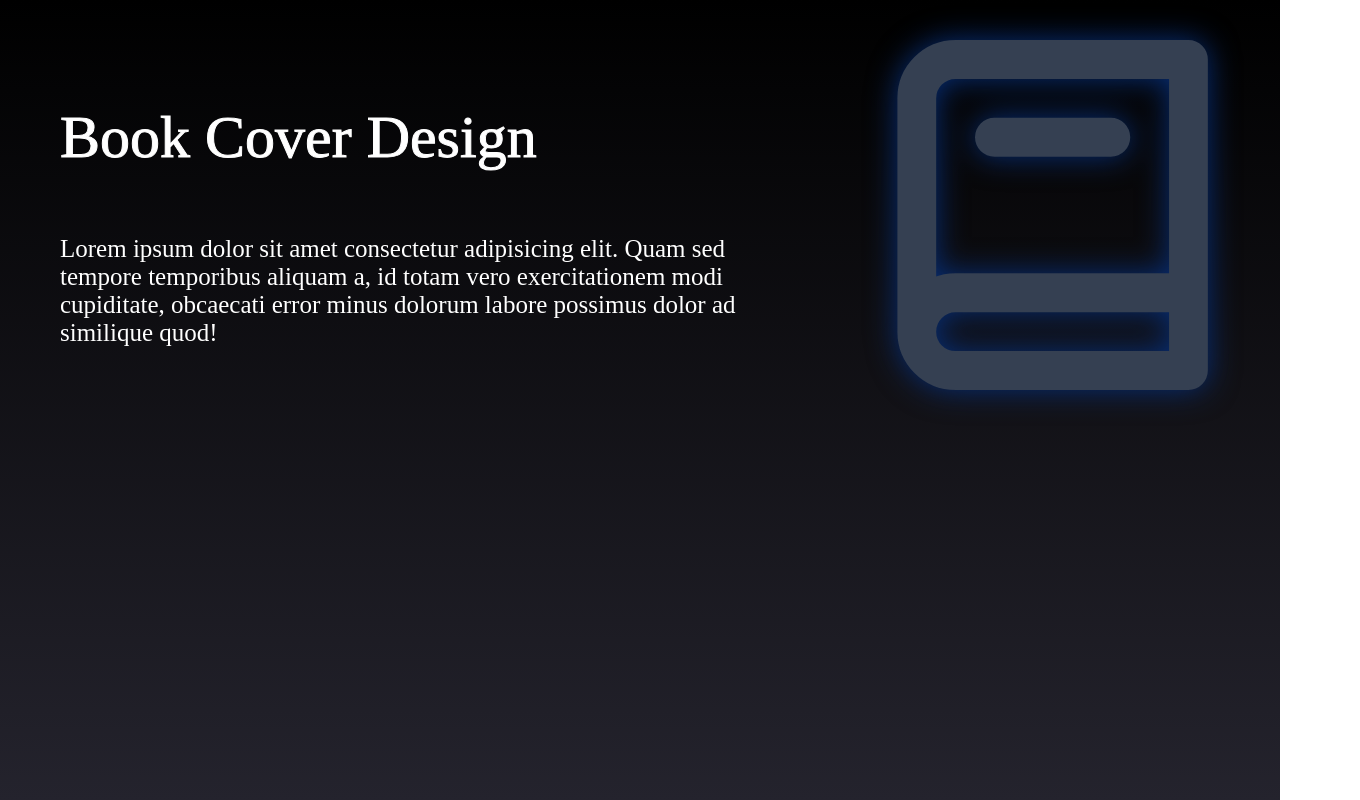
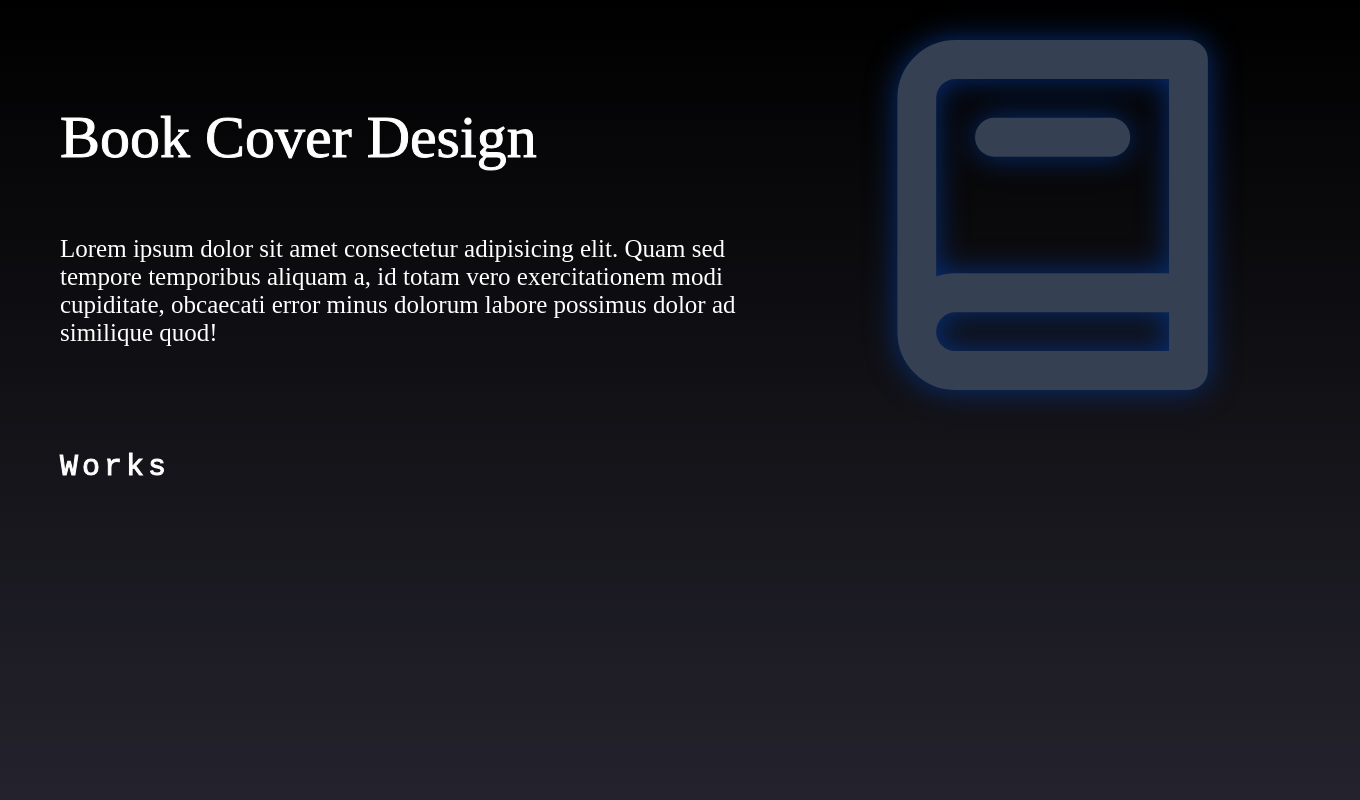
Before and after one commit to EricStratosphere/stratosphereCRUDPortfolio, a Next.js app: page /site-mode/service-page in a window 1280 px wide. Shown: the whole page, 1360 px wide, since content can reach past the window. Built offline with nearby package versions, Linux system fonts and the light colour scheme; a web font is replaced by a local one.

Commit message:
Add styling to service page

```diff
--- a/app/site-mode/main-page/styles/art-collage.module.css
+++ b/app/site-mode/main-page/styles/art-collage.module.css
@@ -36,9 +36,7 @@
     min-height : 100px;
 
     /* -webkit-column-count : 5;  */
-    -webkit-column-gap : 5px;
     -webkit-column-width :  clamp(180px, 25vw, 400px);
-    -moz-column-gap : 5px;
     -moz-column-width : clamp(180px, 25vw, 400px);
     /* column-count : 5; */
 
--- a/app/site-mode/main-page/styles/hero-section.module.css
+++ b/app/site-mode/main-page/styles/hero-section.module.css
@@ -78,6 +78,7 @@
     /* -webkit-text-stroke-color : rgb(255, 121, 32); */
     background-image : linear-gradient(to right, rgb(255, 121, 32) 75%, rgb(107, 206, 255));
     -webkit-background-clip: text;
+    background-clip : text;
     -webkit-text-fill-color: transparent;
 }
 
@@ -87,6 +88,7 @@
 
     background-image : linear-gradient(to right, rgb(255, 255, 255) 75%, rgb(107, 206, 255));
     -webkit-background-clip: text;
+    background-clip : text;
     -webkit-text-fill-color: transparent;
 }
 
--- a/app/site-mode/service-page/components/service-sample.tsx
+++ b/app/site-mode/service-page/components/service-sample.tsx
@@ -0,0 +1,16 @@
+import styles from '../styles/service-sample.module.css'
+export default function ServiceSample(){
+    return(
+        <>
+            <div className={styles['service-sample-div']}>
+                <div className={styles['service-text']}>
+                    Works
+                </div>
+
+                <div className={styles['service-works']}>
+
+                </div>
+            </div>
+        </>
+    )
+}
--- a/app/site-mode/service-page/page.tsx
+++ b/app/site-mode/service-page/page.tsx
@@ -1,6 +1,7 @@
 "use server";
 import styles from './styles/service-page.module.css'
 import Image from 'next/image'
+import ServiceSample from './components/service-sample';
 export default async function ServicePage(){
     return(
         <>
@@ -22,6 +23,10 @@ export default async function ServicePage(){
                     </div>
                 </div>
             </header>
+
+            <main>
+                <ServiceSample></ServiceSample>
+            </main>
         </>
 
     )
--- /dev/null
+++ b/app/site-mode/service-page/styles/service-sample.module.css
@@ -0,0 +1,19 @@
+@import url('../../main-page/styles/hero-section.module.css');
+.service-sample-div{
+    padding : var(--outer-padding);
+    /* background-color: blue; */
+    width : 100%;
+    height : 100px;
+}
+
+.service-text{
+    width : 100%;
+    /* background-color: aqua; */
+    margin : var(--text-margin);
+    text-align : left;
+    font-family :'Courier New', Courier, monospace;
+    font-size : clamp(20px, 2.5vw, 30px);
+    -webkit-text-stroke-width : 1px;
+    -webkit-text-stroke-color : white;
+    letter-spacing: 4px;
+}
```
